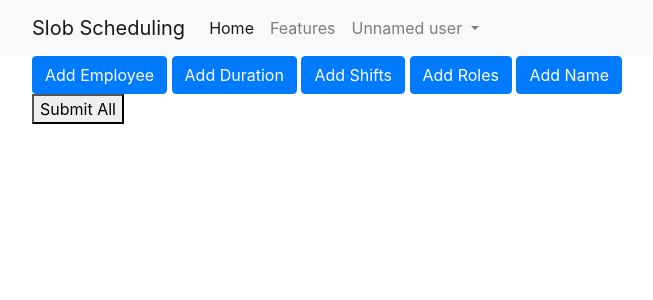
After one commit to ahblay/webssapp, a Flask app: page /data_entry in a window 1280 px wide. The commit adds this page. Shown: the top 300 px of the page, without its empty margins (53-706 px from the left). Run offline with Flask 2, Linux system fonts and the light colour scheme; some libraries are stand-ins or nearby versions.

Commit message:
Added functionality that allows a user to input schedule data in new_user.js, data.html and employer_prefs.html. Made changes in app.py to take this data and translate it into a form acceptable by Schedule.py.

```diff
--- a/app.py
+++ b/app.py
@@ -373,9 +373,78 @@ def open_new_prefs():
                            schedules=schedules)
 
 
-@app.route('/test')
+@app.route("/data_entry")
+def add_data():
+    return render_template("data.html")
+
+
+@app.route('/data_to_database', methods=["POST"])
 def test():
-    return render_template('test.html')
+    employees = {}
+    days = []
+    shifts = {}
+    roles = []
+
+    # temporary variables because I can't be bothered to do this in a smarter way
+    names = []
+    min_shifts = []
+    max_shifts = []
+    training = []
+    shift_names = []
+    shift_info = []
+
+    employee_data = request.json["employee_data"]
+    duration_data = request.json["duration_data"]
+    shifts_data = request.json["shifts_data"]
+    roles_data = request.json["roles_data"]
+    name_data = request.json["name_data"]
+
+    employee_values = list(item.split("=") for item in employee_data.split("&"))
+    duration_values = list(item.split("=") for item in duration_data.split("&"))
+    shifts_values = list(item.split("=") for item in shifts_data.split("&"))
+    roles_values = list(item.split("=") for item in roles_data.split("&"))
+    name_value = list(item.split("=") for item in name_data.split("&"))
+
+    for item in employee_values:
+        if item[0] == 'name':
+            names.append(item[1])
+        if item[0] == 'min_shifts':
+            min_shifts.append(item[1])
+        if item[0] == 'max_shifts':
+            max_shifts.append(item[1])
+        if item[0] == 'training':
+            training.append(item[1])
+
+    for item in duration_values:
+        days.append(item[1])
+
+    for item in shifts_values:
+        if item[0] == "name":
+            shift_names.append(item[1])
+        if item[0] == "info":
+            shift_info.append(item[1])
+
+    for item in roles_values:
+        roles.append(item[1])
+
+    name = name_value[0][1]
+
+    for i in range(len(names)):
+        employees[names[i]] = {"min_shifts": min_shifts[i],
+                               "max_shifts": max_shifts[i],
+                               "training": training[i]}
+
+    for i in range(len(shift_names)):
+        shifts[shift_names[i]] = shift_info[i]
+
+    print(employees)
+    print(days)
+    print(shifts)
+    print(roles)
+    print(name)
+
+    return jsonify({"success": True, "message": "Data saved successfully"})
+
 
 
 @app.route('/clear_database')
--- a/static/new_user.js
+++ b/static/new_user.js
@@ -33,3 +33,67 @@ $("#log-me-in").on("click", function() {
         }
     });
 });
+
+$("#additional_employee").on("click", function() {
+    $("#div1").append("<table id=\"employee_table\"></table>");
+    $("#employee_table").append("<tr>",
+                           "<td>Name</td>",
+                           "<td><input type=text name=name></td>",
+                           "<td>Min Shifts</td>",
+                           "<td><input type=text name=min_shifts></td>",
+                           "<td>Max Shifts</td>",
+                           "<td><input type=text name=max_shifts></td>",
+                           "<td>Training</td>",
+                           "<td><input type=text name=training></td>",
+                           "</tr>");
+});
+
+$("#add_duration").on("click", function() {
+    $("#div2").append("<table id=\"duration_table\"></table>");
+    $("#duration_table").append("<tr>",
+                           "<td>Day</td>",
+                           "<td><input type=text name=day></td>",
+                           "</tr>");
+});
+
+$("#add_shifts").on("click", function() {
+    $("#div3").append("<table id=\"shifts_table\"></table>");
+    $("#shifts_table").append("<tr>",
+                           "<td>Name</td>",
+                           "<td><input type=text name=name></td>",
+                           "<td>Info</td>",
+                           "<td><input type=text name=info></td>",
+                           "</tr>");
+});
+
+$("#add_roles").on("click", function() {
+    $("#div4").append("<table id=\"roles_table\"></table>");
+    $("#roles_table").append("<tr>",
+                           "<td>Role</td>",
+                           "<td><input type=text name=role></td>",
+                           "</tr>");
+});
+
+$("#add_name").on("click", function() {
+    $("#div5").append("<table id=\"name_table\"></table>");
+    $("#name_table").append("<tr>",
+                           "<td>Name</td>",
+                           "<td><input type=text name=name></td>",
+                           "</tr>");
+});
+
+$("#submit_all").on("click", function() {
+    let info = {"employee_data": $("#employee_form").serialize(),
+                "duration_data": $("#duration_form").serialize(),
+                "shifts_data": $("#shifts_form").serialize(),
+                "roles_data": $("#roles_form").serialize(),
+                "name_data": $("#name_form").serialize()};
+    console.log(info);
+    $.ajax({
+        type: "POST",
+        url: "/data_to_database",
+        data: JSON.stringify(info),
+        contentType: 'application/json;charset=UTF-8',
+        dataType: "json",
+    });
+});
--- /dev/null
+++ b/templates/data.html
@@ -0,0 +1,68 @@
+{% extends "base.html" %}
+
+{% block containedcontent %}
+<head>
+  <title>Bootstrap Example</title>
+  <meta charset="utf-8">
+  <meta name="viewport" content="width=device-width, initial-scale=1">
+  <link rel="stylesheet" href="https://maxcdn.bootstrapcdn.com/bootstrap/4.0.0/css/bootstrap.min.css">
+  <script src="https://ajax.googleapis.com/ajax/libs/jquery/3.3.1/jquery.min.js"></script>
+  <script src="https://cdnjs.cloudflare.com/ajax/libs/popper.js/1.12.9/umd/popper.min.js"></script>
+  <script src="https://maxcdn.bootstrapcdn.com/bootstrap/4.0.0/js/bootstrap.min.js"></script>
+  <style> table, th, td {
+    border: 1px solid black;
+    }
+  </style>
+  <meta name="user_schedules" content="{{ schedules }}">
+</head>
+
+<body>
+
+<div class="container">
+    <a href=# class="btn btn-primary" id="additional_employee">Add Employee</a>
+    <a href=# class="btn btn-primary" id="add_duration">Add Duration</a>
+    <a href=# class="btn btn-primary" id="add_shifts">Add Shifts</a>
+    <a href=# class="btn btn-primary" id="add_roles">Add Roles</a>
+    <a href=# class="btn btn-primary" id="add_name">Add Name</a>
+</div>
+
+<div class="container">
+    <form id="employee_form">
+        <div id='div1'> </div>
+    </form>
+</div>
+
+<div class="container">
+    <form id="duration_form">
+        <div id='div2'> </div>
+    </form>
+</div>
+
+<div class="container">
+    <form id="shifts_form">
+        <div id='div3'> </div>
+    </form>
+</div>
+
+<div class="container">
+    <form id="roles_form">
+        <div id='div4'> </div>
+    </form>
+</div>
+
+<div class="container">
+    <form id="name_form">
+        <div id='div5'> </div>
+    </form>
+</div>
+
+<div class="container">
+    <button type="button" id="submit_all">Submit All</button>
+</div>
+
+</body>
+{% endblock %}
+
+{% block js %}
+<script src="/static/new_user.js" type="text/javascript"></script>
+{% endblock %}
--- a/templates/employer_prefs.html
+++ b/templates/employer_prefs.html
@@ -37,5 +37,9 @@
     </div>
 </div>
 
+<div class="container">
+    <a href="/data_entry" class="btn btn-primary" id="new_schedule_button">Create New Schedule</a>
+</div>
+
 </body>
 {% endblock %}
```
